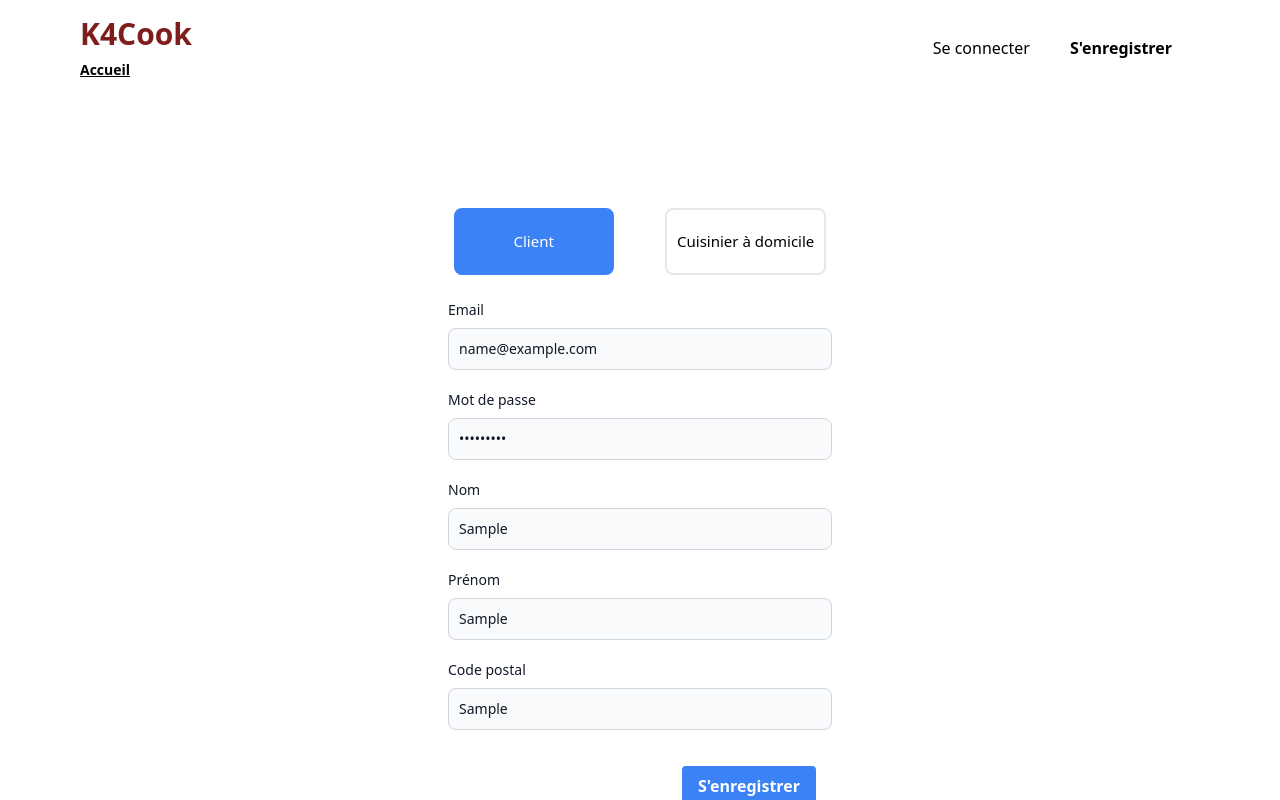
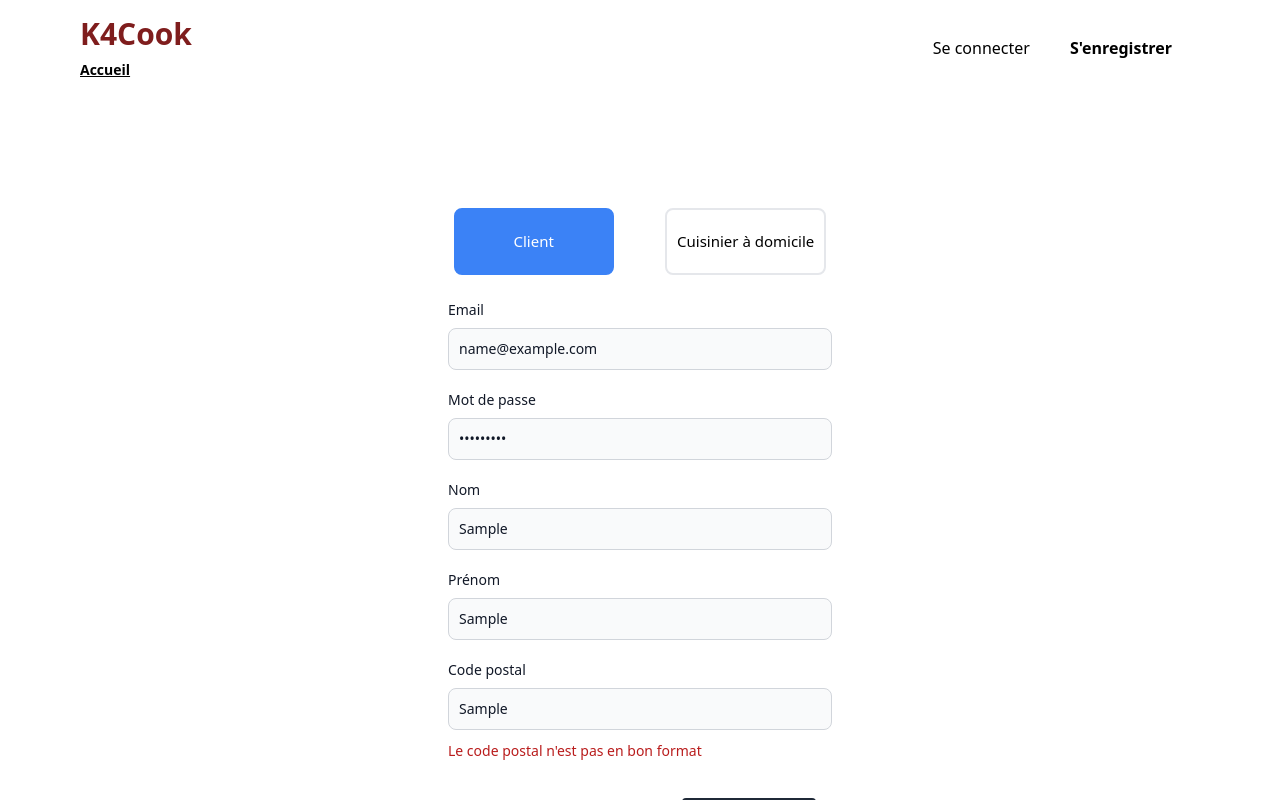
Before and after one commit to LerouvilloisValentin/K4Cook, an Angular app: page /register in a window 1280 px wide. Both pictures are taken after typing "name@example.com", "Sample123", "Sample", "Sample", "Sample" into the empty fields and a click on the button "Client". Shown: the top 800 px of the page. Built offline with nearby package versions, Linux system fonts and the light colour scheme; no server answers.

Commit message:
validator for postalcode and correct body to send at backend

```diff
--- a/src/app/auth/auth.service.ts
+++ b/src/app/auth/auth.service.ts
@@ -53,7 +53,11 @@ export class AuthService {
     password: string;
     lastName: string;
     firstName: string;
+    postalCode: string;
+    role: string;
   }) {
+    console.log('body', body);
+
     return this.http.post(`${this.url}/register`, body).pipe(
       tap((value: any) => {
         if (value.token) {
--- a/src/app/register/register.component.html
+++ b/src/app/register/register.component.html
@@ -129,18 +129,19 @@
     <input
       id="postalCode"
       type="text"
+      inputmode="numeric"
+      pattern="[0-9]*"
+      maxlength="5"
       formControlName="postalCode"
       class="bg-gray-50 border border-gray-300 text-gray-900 text-sm rounded-lg focus:ring-blue-500 focus:border-blue-500 block w-full p-2.5"
     />
-    @if (isFormNameInvalid("postalCode")) {
       <div class="flex mt-2">
-        @if (hasNameError("postalCode", "required")) {
+        @if (hasNameError("postalCode", "pattern")) {
           <div>
-            <span class="text-red-700 text-sm">Requis</span>
+            <span class="text-red-700 text-sm">Le code postal n'est pas en bon format</span>
           </div>
         }
       </div>
-    }
   </div>
 
   <div class="flex justify-end pr-4 pt-4">
--- a/src/app/register/register.component.ts
+++ b/src/app/register/register.component.ts
@@ -28,7 +28,7 @@ export class RegisterComponent
     ],
     lastName: ['', Validators.required],
     firstName: ['', Validators.required],
-    postalCode: ['', Validators.required],
+    postalCode: ['', [Validators.required, Validators.pattern(/^[0-9]{5}$/)]],
     role: ['', Validators.required],
   });
   emailAlreadyUsed = false;
```
